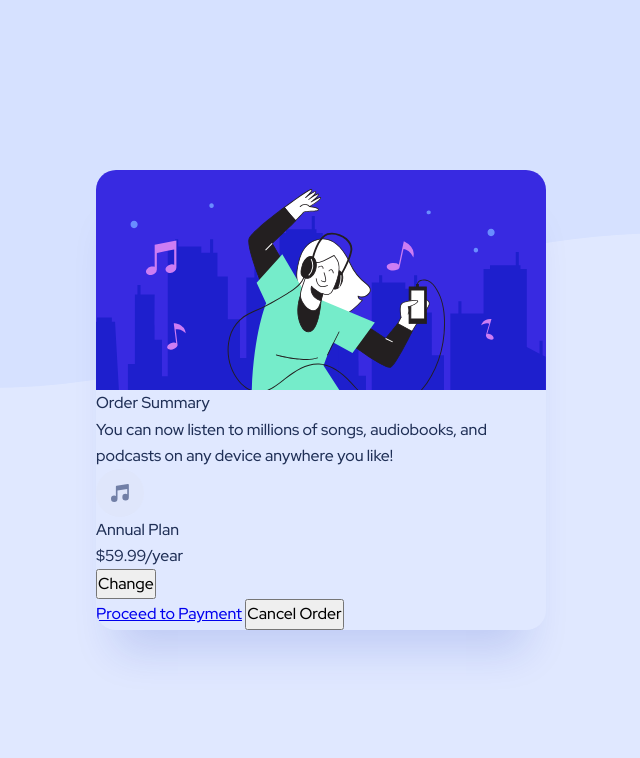
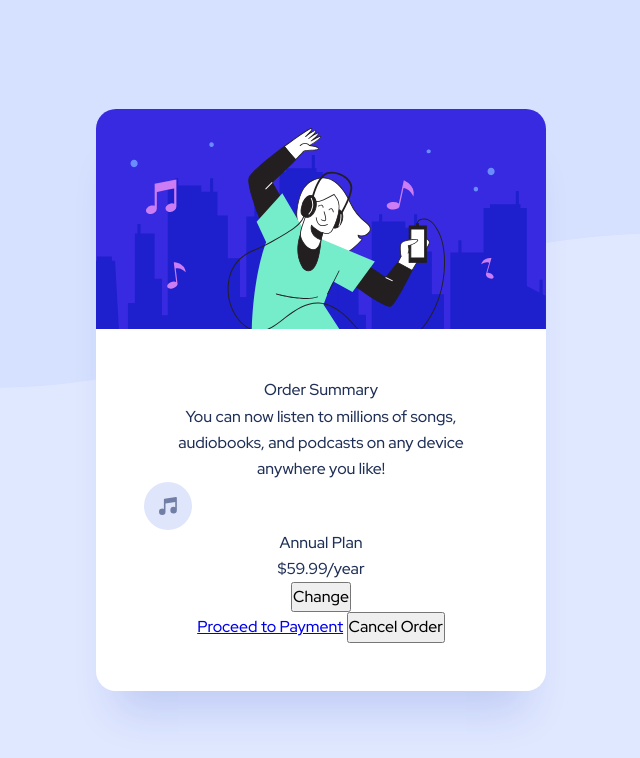
Before and after one commit to dionysia-lemonaki/order-summary-component, a website: page index.html in a window 1280 px wide. Shown: the whole page, without its empty margins (319-959 px from the left). Drawn offline with Linux system fonts and the light colour scheme.

Commit message:
Add card content styles

```diff
--- a/style.css
+++ b/style.css
@@ -109,8 +109,18 @@ body {
   width: 100%;
 }
 
+.card__content {
+  background-color: var(--clr-bg-card);
+  padding: var(--space-400);
+  text-align: center;
+}
+
 @media (min-width: 37.5rem) {
   body {
     background-image: url("/images/pattern-background-desktop.svg");
   }
+
+  .card__content {
+    padding: var(--space-600);
+  }
 }
```
